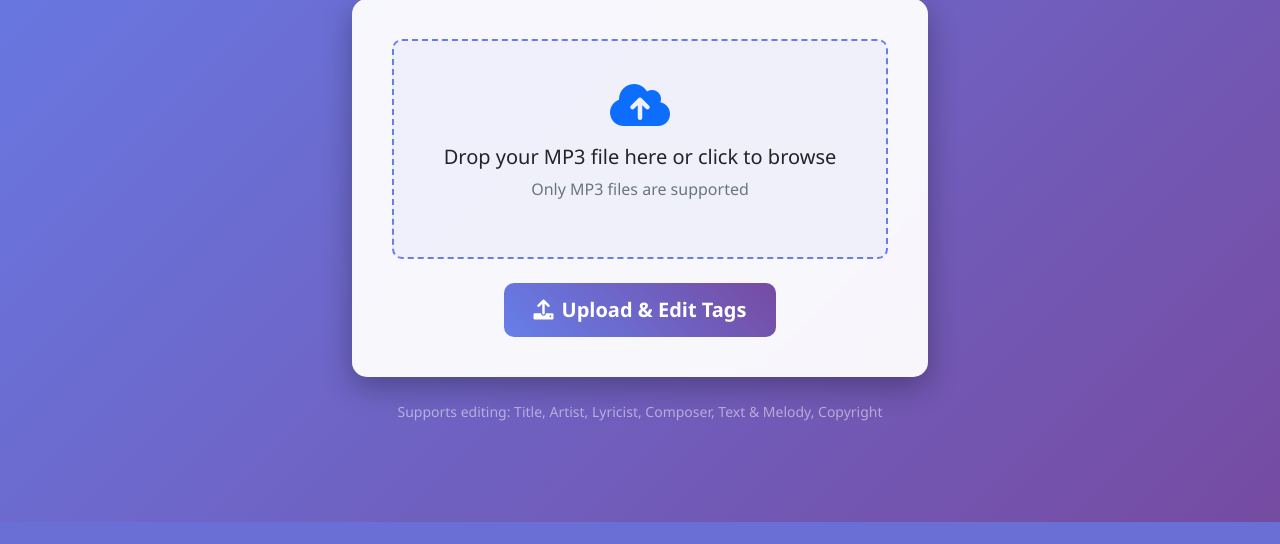
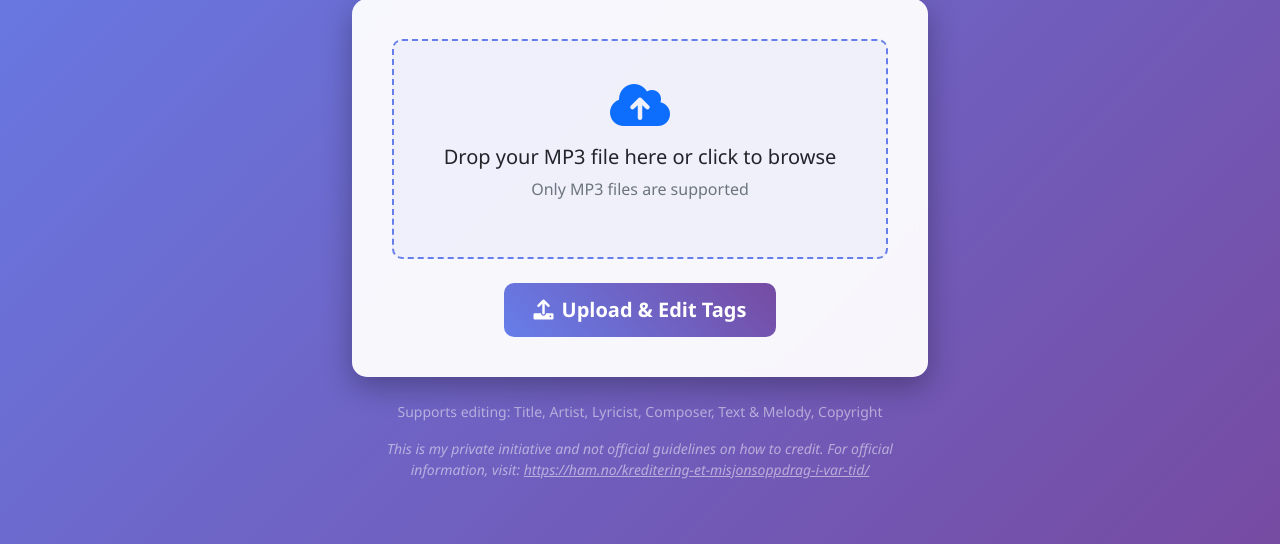
Before and after one commit to lukaspoloki/copyrighter, a Flask app: page / in a window 1280 px wide. Shown: the part 278-822 px from the top of the page. Before the commit the page ends 800 px from the top, so only its background shows below. Run offline with Flask 3, Linux system fonts and the light colour scheme.

Commit message:
Update README.md and index.html to include private initiative disclaimer and enhance information clarity
- Added a disclaimer in README.md and index.html regarding the private nature of the initiative and provided a link for official crediting guidelines.
- Updated the comment URL format in README.md for consistency.

```diff
--- a/templates/index.html
+++ b/templates/index.html
@@ -103,6 +103,12 @@
             <p class="text-white-50 small">
                 Supports editing: Title, Artist, Lyricist, Composer, Text & Melody, Copyright
             </p>
+            <p class="text-white-50 small mt-2">
+                <em>This is my private initiative and not official guidelines on how to credit. For official information, visit:
+                <a href="https://ham.no/kreditering-et-misjonsoppdrag-i-var-tid/" class="text-white-50" target="_blank" rel="noopener noreferrer">
+                    https://ham.no/kreditering-et-misjonsoppdrag-i-var-tid/
+                </a></em>
+            </p>
         </div>
     </div>
 
```
Also changed, not shown: README.md.
